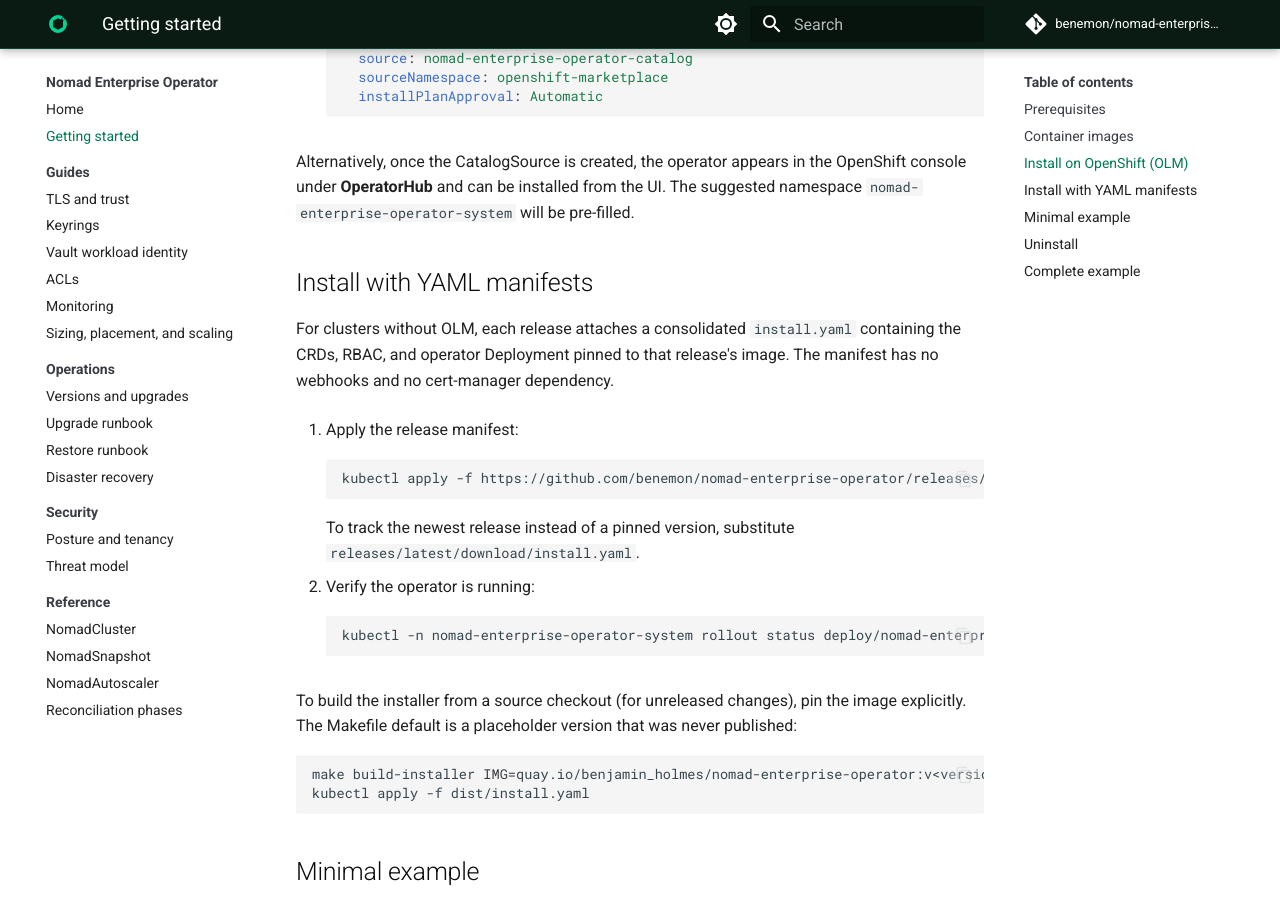
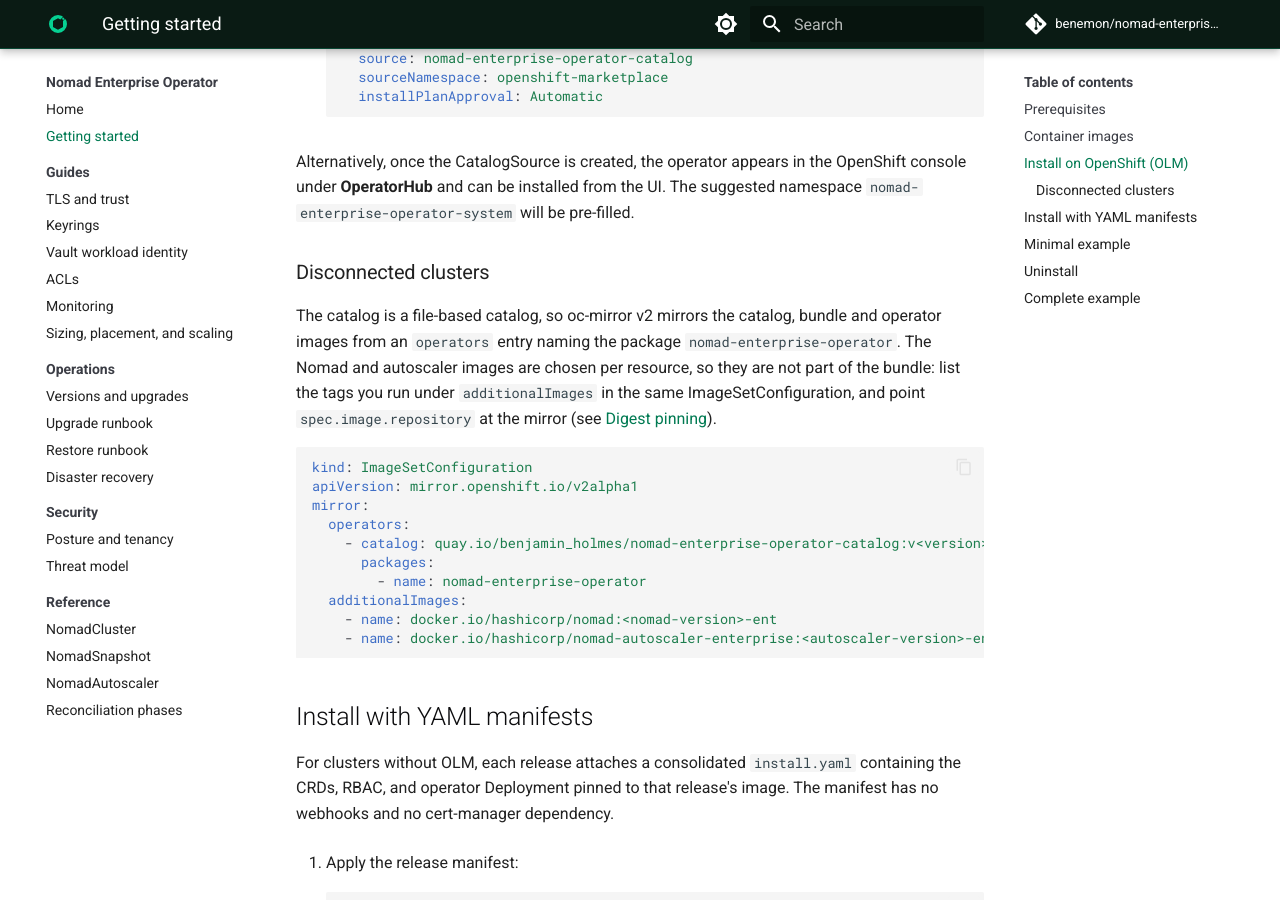
Before and after one commit to benemon/nomad-enterprise-operator, an MkDocs documentation site: the page built from docs/getting-started.md, in a window 1280 px wide and 900 px high, scrolled down 1629 px. Built offline with MkDocs 1.6.1 and Material for MkDocs 9.7.7, drawn with Linux system fonts in a browser that asks for light colours; comment, search, counter and statistics services are not loaded.

Commit message:
fix(olm): build the catalog as a file-based catalog
oc-mirror v2 reads only file-based catalogs and aborted on the SQLite
index image built by opm index add (no related images found). The
catalog is now rendered with opm init/render, validated, and built
from opm generate dockerfile on a pinned opm base.

A file-based catalog takes skipRange only from the channel entry, so
catalog-build writes the entry with '>=0.1.0 <VERSION' and the unused
olm.skipRange CSV annotation and its stamping step are removed.

Documents mirroring the operand images with additionalImages.

````diff
--- a/docs/getting-started.md
+++ b/docs/getting-started.md
@@ -77,6 +77,29 @@ All images are published to quay.io:
 Alternatively, once the CatalogSource is created, the operator appears in
 the OpenShift console under **OperatorHub** and can be installed from the UI.
 The suggested namespace `nomad-enterprise-operator-system` will be pre-filled.
+
+### Disconnected clusters
+
+The catalog is a file-based catalog, so oc-mirror v2 mirrors the catalog,
+bundle and operator images from an `operators` entry naming the package
+`nomad-enterprise-operator`. The Nomad and autoscaler images are chosen per
+resource, so they are not part of the bundle: list the tags you run under
+`additionalImages` in the same ImageSetConfiguration, and point
+`spec.image.repository` at the mirror (see
+[Digest pinning](operations/versions.md)).
+
+```yaml
+kind: ImageSetConfiguration
+apiVersion: mirror.openshift.io/v2alpha1
+mirror:
+  operators:
+    - catalog: quay.io/benjamin_holmes/nomad-enterprise-operator-catalog:v<version>
+      packages:
+        - name: nomad-enterprise-operator
+  additionalImages:
+    - name: docker.io/hashicorp/nomad:<nomad-version>-ent
+    - name: docker.io/hashicorp/nomad-autoscaler-enterprise:<autoscaler-version>-ent
+```
 
 ## Install with YAML manifests
 
````
Also changed, not shown: 4 other files.
